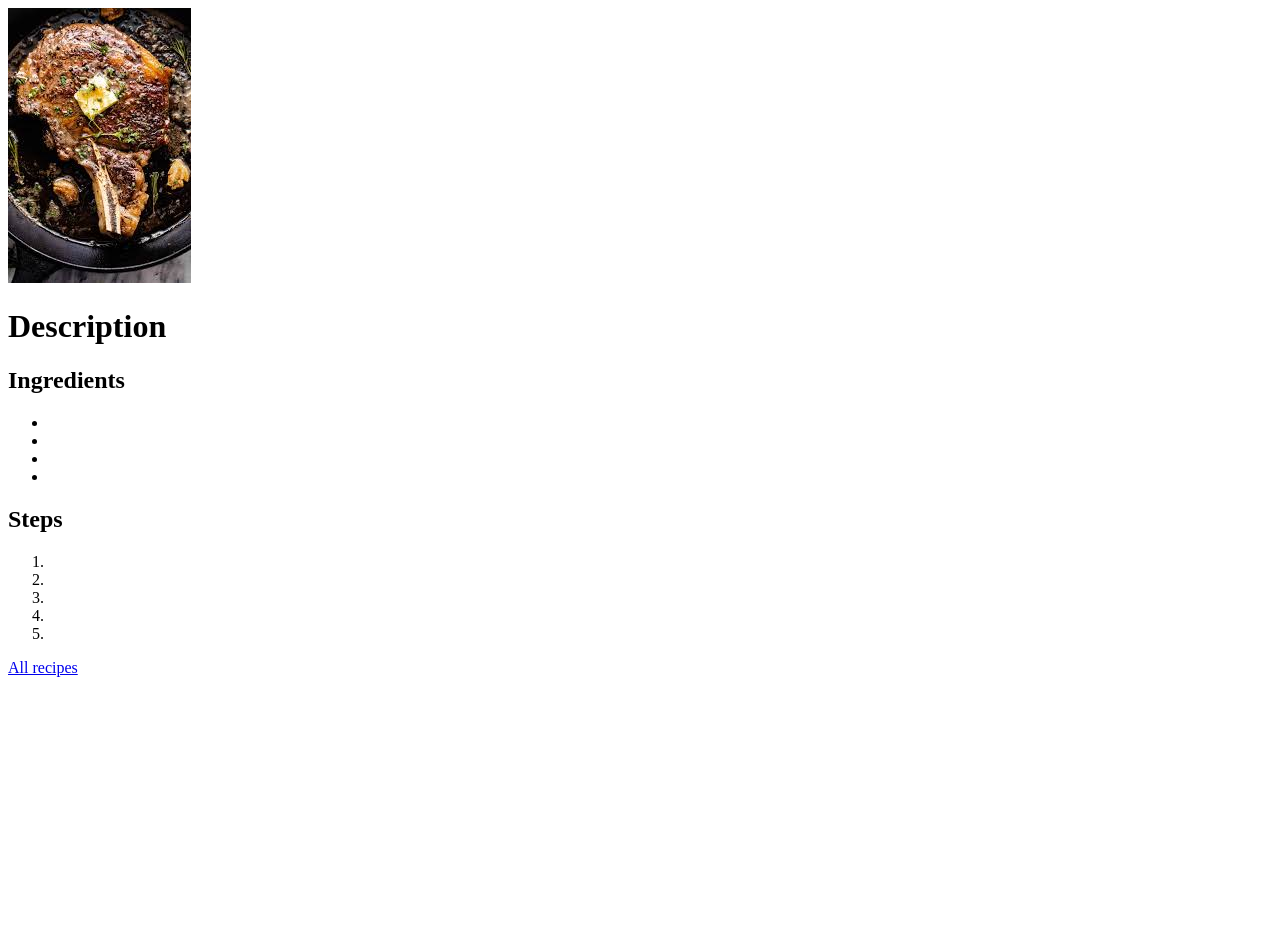
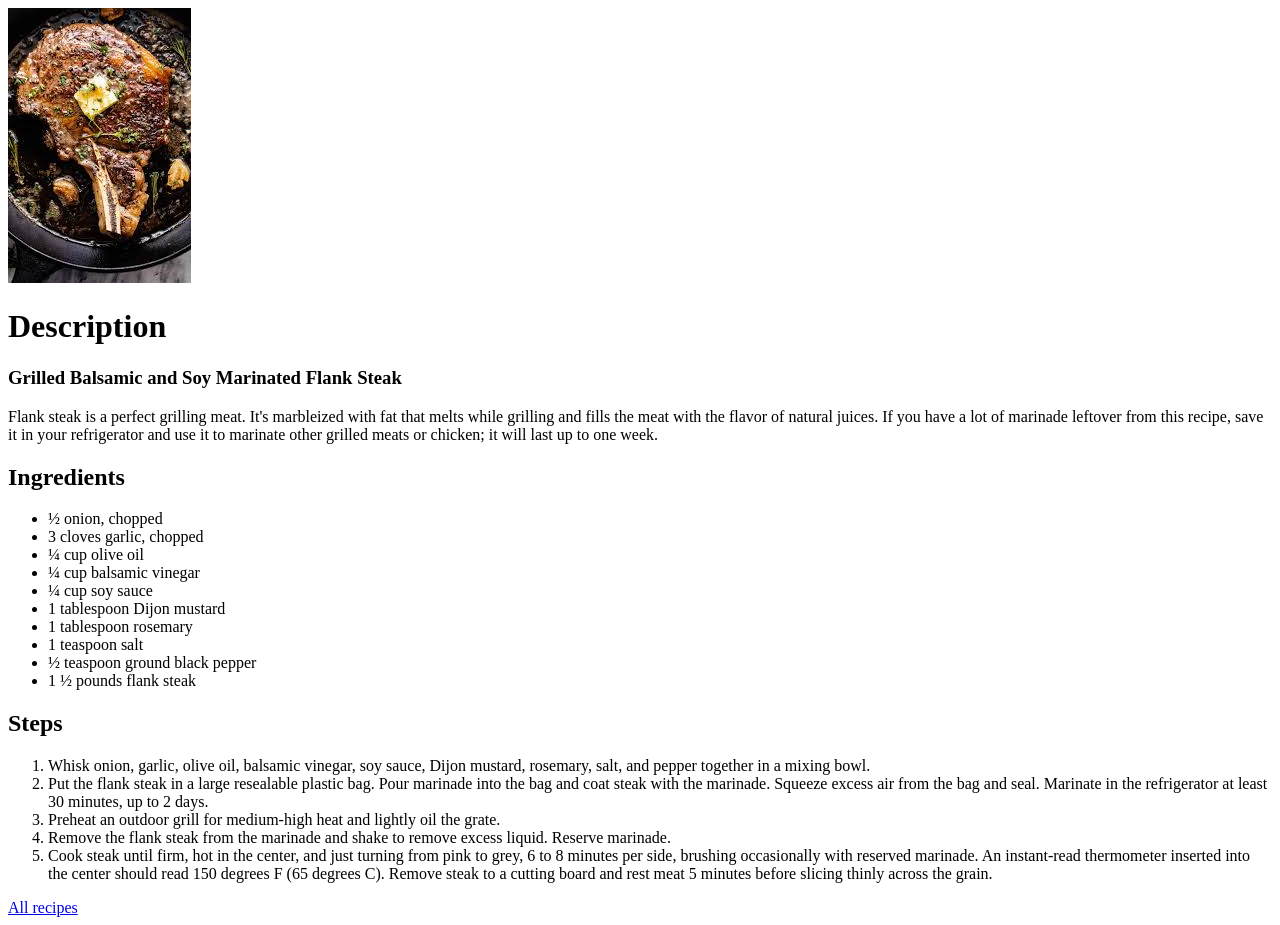
Before and after one commit to Al-Waleed/odin-recipes, a plain HTML site: page recipes/steak.html in a window 1280 px wide. Before the commit the page ends 800 px from the top, so only its background shows below. Drawn offline with Linux system fonts and the light colour scheme.

Commit message:
Add steak page info

```diff
--- a/recipes/steak.html
+++ b/recipes/steak.html
@@ -7,20 +7,31 @@
 <body>
     <img src="../images/steak.jpeg" alt="steak">
     <h1>Description</h1>
+    <h3>Grilled Balsamic and Soy Marinated Flank Steak</h3>
+    <p>Flank steak is a perfect grilling meat. It's marbleized with fat that melts while grilling and fills the meat with the flavor of natural juices. If you have a lot of marinade leftover from this recipe, save it in your refrigerator and use it to marinate other grilled meats or chicken; it will last up to one week.</p>
     <h2>Ingredients</h2>
+
     <ul>
-        <li></li>
-        <li></li>
-        <li></li>
-        <li></li>
+        <li>½ onion, chopped</li>
+        <li>3 cloves garlic, chopped</li>
+        <li>¼ cup olive oil</li>
+        <li>¼ cup balsamic vinegar</li>
+        <li>¼ cup soy sauce</li>
+        <li>1 tablespoon Dijon mustard</li>
+        <li>1 tablespoon rosemary</li>
+        <li>1 teaspoon salt</li>
+        <li>½ teaspoon ground black pepper</li>
+        <li>1 ½ pounds flank steak</li>
     </ul>
+
     <h2>Steps</h2>
+
     <ol>
-        <li></li>
-        <li></li>
-        <li></li>
-        <li></li>
-        <li></li>
+        <li>Whisk onion, garlic, olive oil, balsamic vinegar, soy sauce, Dijon mustard, rosemary, salt, and pepper together in a mixing bowl.</li>
+        <li>Put the flank steak in a large resealable plastic bag. Pour marinade into the bag and coat steak with the marinade. Squeeze excess air from the bag and seal. Marinate in the refrigerator at least 30 minutes, up to 2 days.</li>
+        <li>Preheat an outdoor grill for medium-high heat and lightly oil the grate.</li>
+        <li>Remove the flank steak from the marinade and shake to remove excess liquid. Reserve marinade.</li>
+        <li>Cook steak until firm, hot in the center, and just turning from pink to grey, 6 to 8 minutes per side, brushing occasionally with reserved marinade. An instant-read thermometer inserted into the center should read 150 degrees F (65 degrees C). Remove steak to a cutting board and rest meat 5 minutes before slicing thinly across the grain.</li>
     </ol>
     <a href="../index.html">All recipes</a>
 
```
